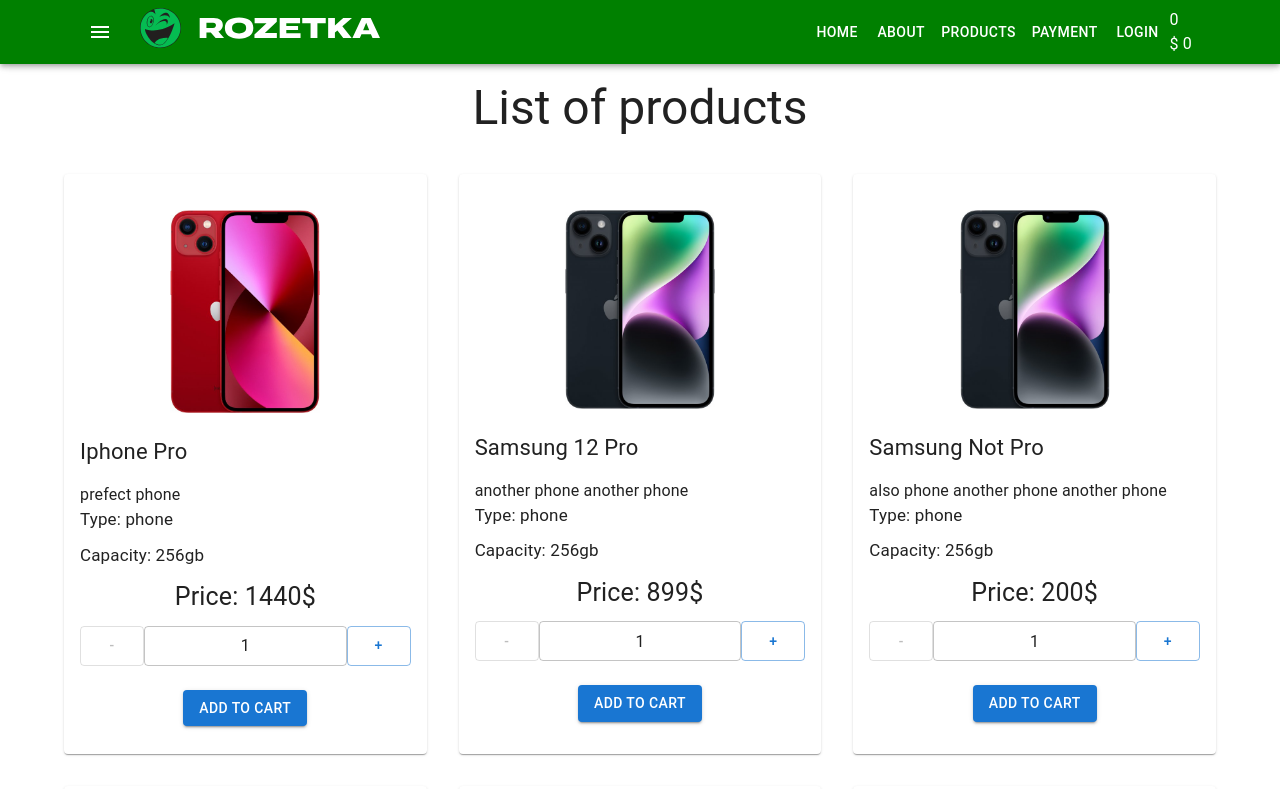
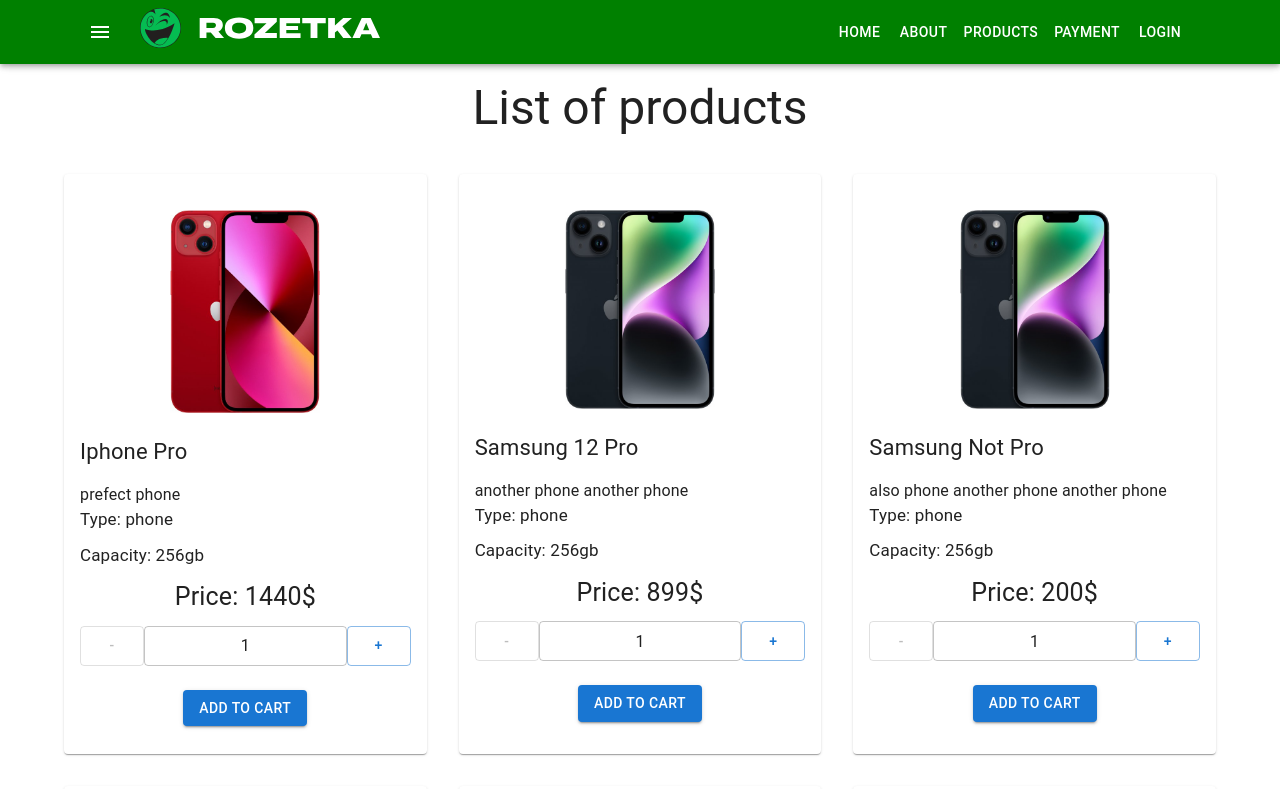
Before and after one commit to Artem-Semenov/shop-project, a React (Create React App) app: page / in a window 1280 px wide. Shown: the top 789 px of the page. Built offline with nearby package versions, Linux system fonts and the light colour scheme.

Commit message:
added adding items to cart

```diff
--- a/src/components/CartHeader/CartHeader.tsx
+++ b/src/components/CartHeader/CartHeader.tsx
@@ -1,16 +1,15 @@
-type Props ={
-  cartData : {
-    totalCount: number
-    totalPrice: number
-  }
-}
+type Props = {
+  productsInCart: {
+    [id: number]: number;
+  };
+};
 
-
-const CartHeader = ({cartData}: Props) => {
+const CartHeader = ({ productsInCart }: Props) => {
   return (
     <div>
-      <div>{cartData.totalCount}</div>
-      <div>$ {cartData.totalPrice}</div>
+      {Object.keys(productsInCart).map((el, i) => (
+        <div key={i}>{el} : {productsInCart[+el]}</div>
+      ))}
     </div>
   );
 };
--- a/src/components/ProductsList/ProductListItem.tsx
+++ b/src/components/ProductsList/ProductListItem.tsx
@@ -16,6 +16,7 @@
   price: number;
   image: string;
   setCartData: Function;
+  id: number
 };
 
 const ProductListItem = ({
@@ -24,6 +25,7 @@
   capacity,
   desc,
   price,
+  id,
   image,
   setCartData,
 }: Props) => {
@@ -37,10 +39,15 @@
   };
 
   const onAddToCartClick = () => {
-    setCartData((prev: { totalCount: number; totalPrice: number }) => ({
-      totalCount: prev.totalCount + count,
-      totalPrice: prev.totalPrice + count * price,
-    }));
+    setCartData((prev: { [id: number]: number }) => {
+      const newCartData = { ...prev };
+      if (newCartData[id]) {
+        newCartData[id] += count;
+      } else {
+        newCartData[id] = count;
+      }
+      return newCartData
+    });
   };
 
   return (
--- a/src/components/ProductsList/ProductsList.tsx
+++ b/src/components/ProductsList/ProductsList.tsx
@@ -22,6 +22,7 @@
             return (
               <Grid item xs={12} md={4} key={id}>
                 <ProductListItem
+                  id={id}
                   image={image}
                   name={name}
                   type={type}
--- a/src/container/App/App.tsx
+++ b/src/container/App/App.tsx
@@ -3,28 +3,26 @@
 import Main from "container/Main/Main";
 import { StyledEngineProvider } from "@mui/material/styles";
 import CssBaseline from "@mui/material/CssBaseline";
-import {useState} from 'react';
+import { useState } from "react";
 
 
+type ProductsInCartType = {
+  [id: number]: number;
+};
+
+const App = () => {
 
 
-type CartDataProps ={
-  totalCount: number
-  totalPrice: number
-}
-const App = () => {
+  const [productsInCart, setProductsinCart] = useState<ProductsInCartType>({
 
-  const [cartData, setCartData] = useState<CartDataProps>({
-    totalCount: 0,
-    totalPrice: 0
-  })
+  });
 
   return (
     <>
       <StyledEngineProvider injectFirst>
         <CssBaseline />
-        <Header cartData = {cartData}/>
-        <Main setCartData = {setCartData}/>
+        <Header productsInCart={productsInCart} />
+        <Main setCartData={setProductsinCart} />
         <Footer />
       </StyledEngineProvider>
     </>
--- a/src/container/Header/Header.tsx
+++ b/src/container/Header/Header.tsx
@@ -9,12 +9,11 @@
 import "./Header.scss";
 
 type Props = {
-   cartData : {
-    totalCount: number
-    totalPrice: number
+  productsInCart : {
+    [id: number]: number;
   }
 };
-const Header = ({cartData}: Props) => {
+const Header = ({productsInCart}: Props) => {
 
 
   return (
@@ -32,7 +31,7 @@
           </IconButton>
           <Logo />
           <Menu />
-          <CartHeader cartData = {cartData} />
+          <CartHeader productsInCart = {productsInCart} />
         </Toolbar>
       </Container>
     </AppBar>
```
